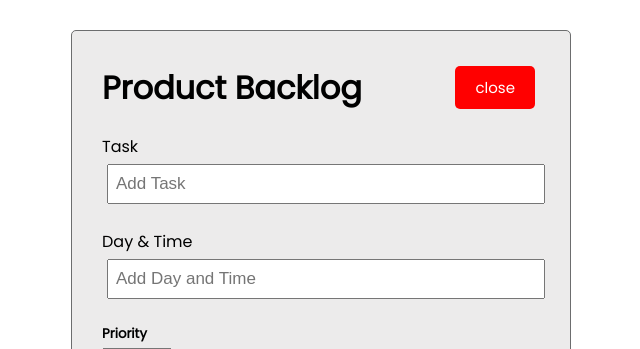
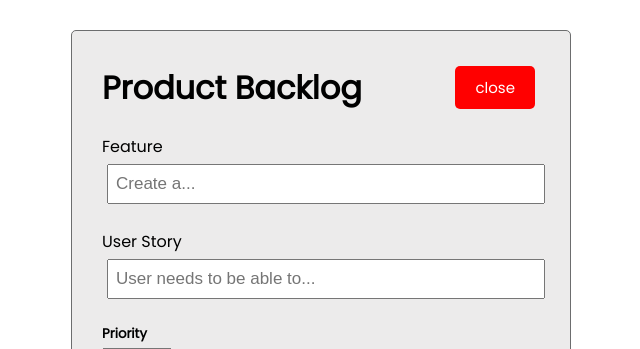
Before and after one commit to KeaweAquarian/react-task-tracker, a React (Create React App) app: page / in a window 1280 px wide. Both pictures are taken after a click on the button "Add". Shown: the top 349 px of the page, without its empty margins (319-959 px from the left). Built offline with nearby package versions, Linux system fonts and the light colour scheme; data requests are answered from the project's data file.

Commit message:
added scrum features

```diff
--- a/src/components/AddTask.js
+++ b/src/components/AddTask.js
@@ -9,6 +9,8 @@ const AddTask = ({onAdd}) => {
     const [completed, setCompleted] = useState(false)
     const [priority, setPriority] = useState("low")
     const [color, setColor] = useState(randomColor())
+    const [tested, setTested] = useState(false)
+    const [progress, setProgress] = useState("")
 
     const onSubmit = (e => {
         e.preventDefault()
@@ -36,14 +38,14 @@ const AddTask = ({onAdd}) => {
     return (
       <form className="add-form" onSubmit={onSubmit}>
         <div className="form-control">
-            <label>Task</label>
-            <input type="text" placeholder="Add Task"
+            <label>Feature</label>
+            <input type="text" placeholder="Create a..."
             value={text} onChange={(e) =>
             setText(e.target.value)} />
         </div>
         <div className="form-control">
-            <label>Day & Time</label>
-            <input type="day" placeholder="Add Day and Time"
+            <label>User Story</label>
+            <input type="text" placeholder="User needs to be able to..."
             value={day} onChange={(e) =>
                 setDay(e.target.value)} />
         </div>
```
